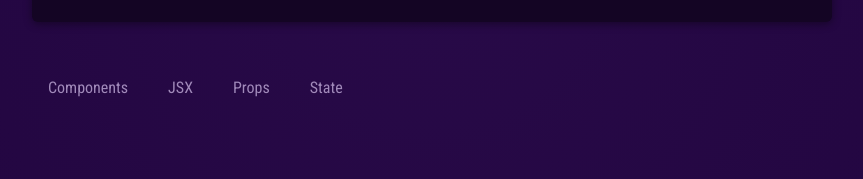
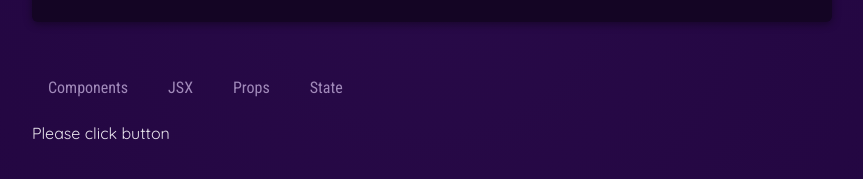
Before and after one commit to j22868706/reactDailyPractice, a React (Vite) app: page / in a window 1280 px wide. Shown: the part 677-856 px from the top of the page, without its empty margins (208-1071 px from the left). Built offline with nearby package versions, Linux system fonts and the light colour scheme.

Commit message:
added hook

```diff
--- a/src/App.jsx
+++ b/src/App.jsx
@@ -1,3 +1,4 @@
+import { useState } from 'react';
 import Header from './compponents/Header/Header.jsx';
 import { CORE_CONCEPTS } from './data.js';
 import Coreconcept from './compponents/CoreConcept.jsx'
@@ -7,8 +8,10 @@ import TabButton from "./compponents/TabButton.jsx"
 
 
 function App() {
-  function handleSelect(selectButton) {
-    console.log('Hello World!')
+  const [selectedTopic, setSelectedTopic] = useState('Please click button');
+
+  function handleSelect(selectedButton) {
+    setSelectedTopic(selectedButton)
   }
 
   return (
@@ -39,6 +42,7 @@ function App() {
             <TabButton onSelect={() => handleSelect('props')}>Props</TabButton>
             <TabButton onSelect={() => handleSelect('state')}>State</TabButton>
           </menu>
+          {selectedTopic}
         </section>
       </main>
     </div>
```
